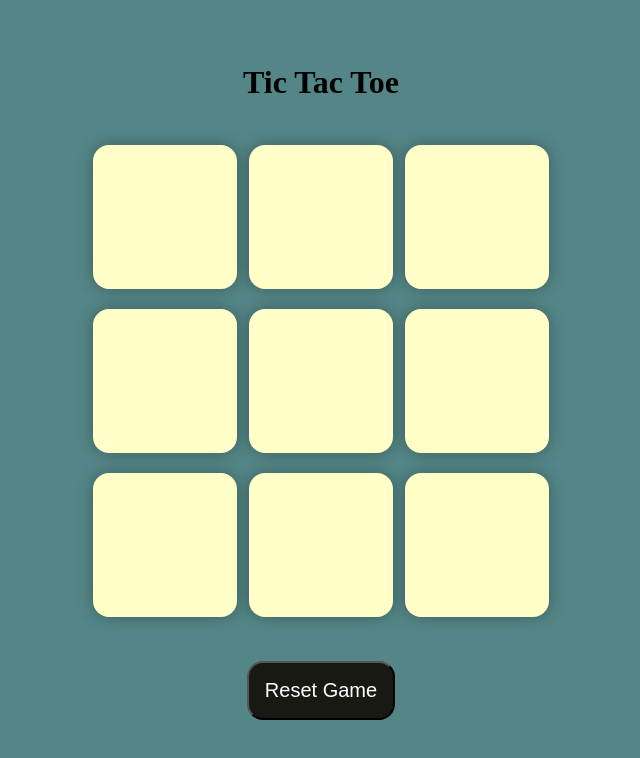
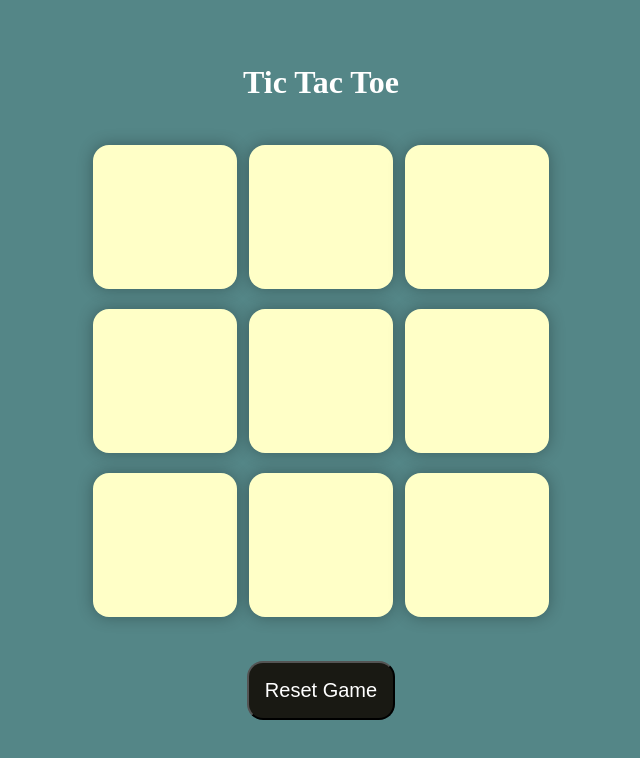
Before and after one commit to VaishnaviKankate28/Tic-Tac-Toe-Game, a plain HTML site: page index.html in a window 1280 px wide. Shown: the whole page, without its empty margins (319-959 px from the left). Drawn offline with Linux system fonts and the light colour scheme.

Commit message:
Add files via upload

```diff
--- a/style.css
+++ b/style.css
@@ -10,6 +10,10 @@ body {
 
 main{
     margin-top: 8vmin;
+}
+
+main h1{
+    color: #fff;
 }
 
 .container {
```
